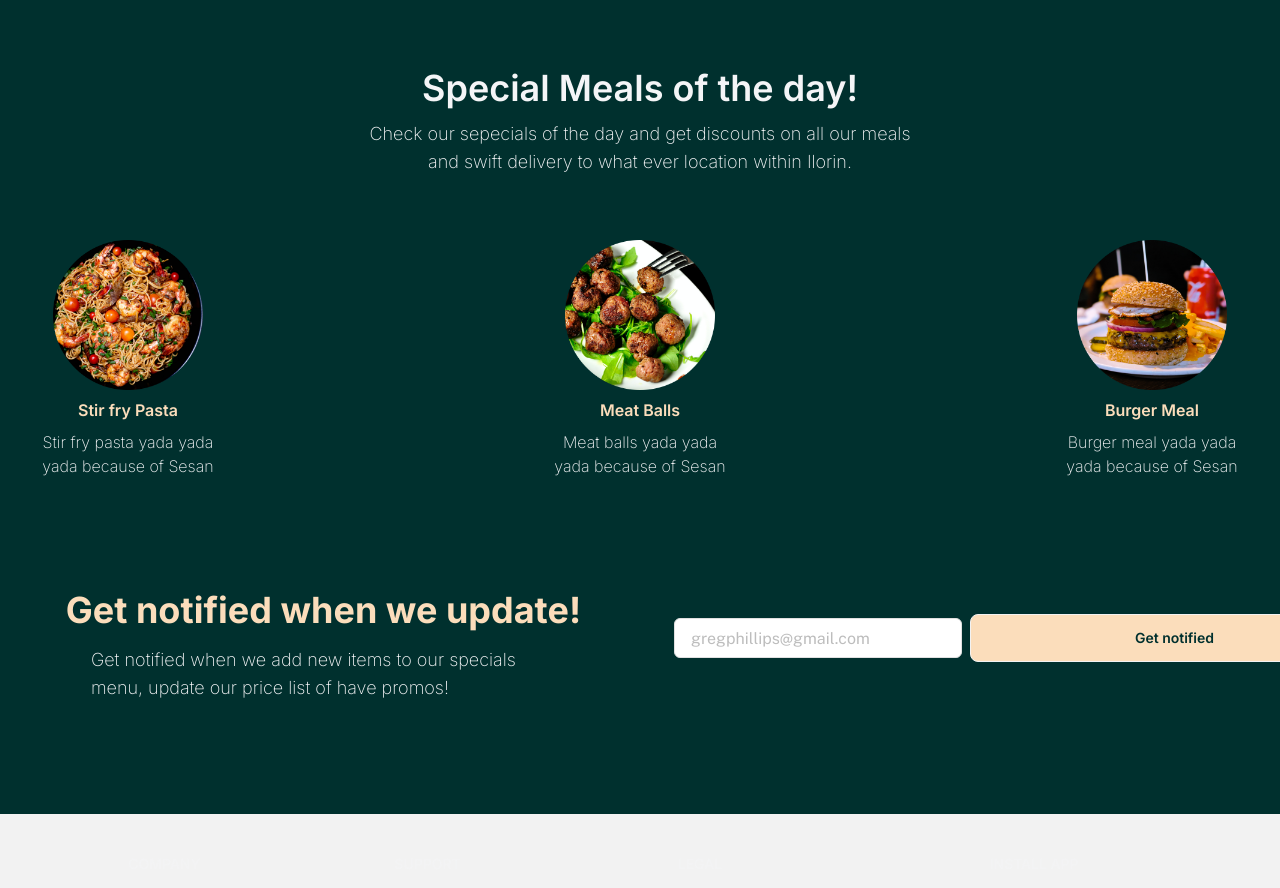
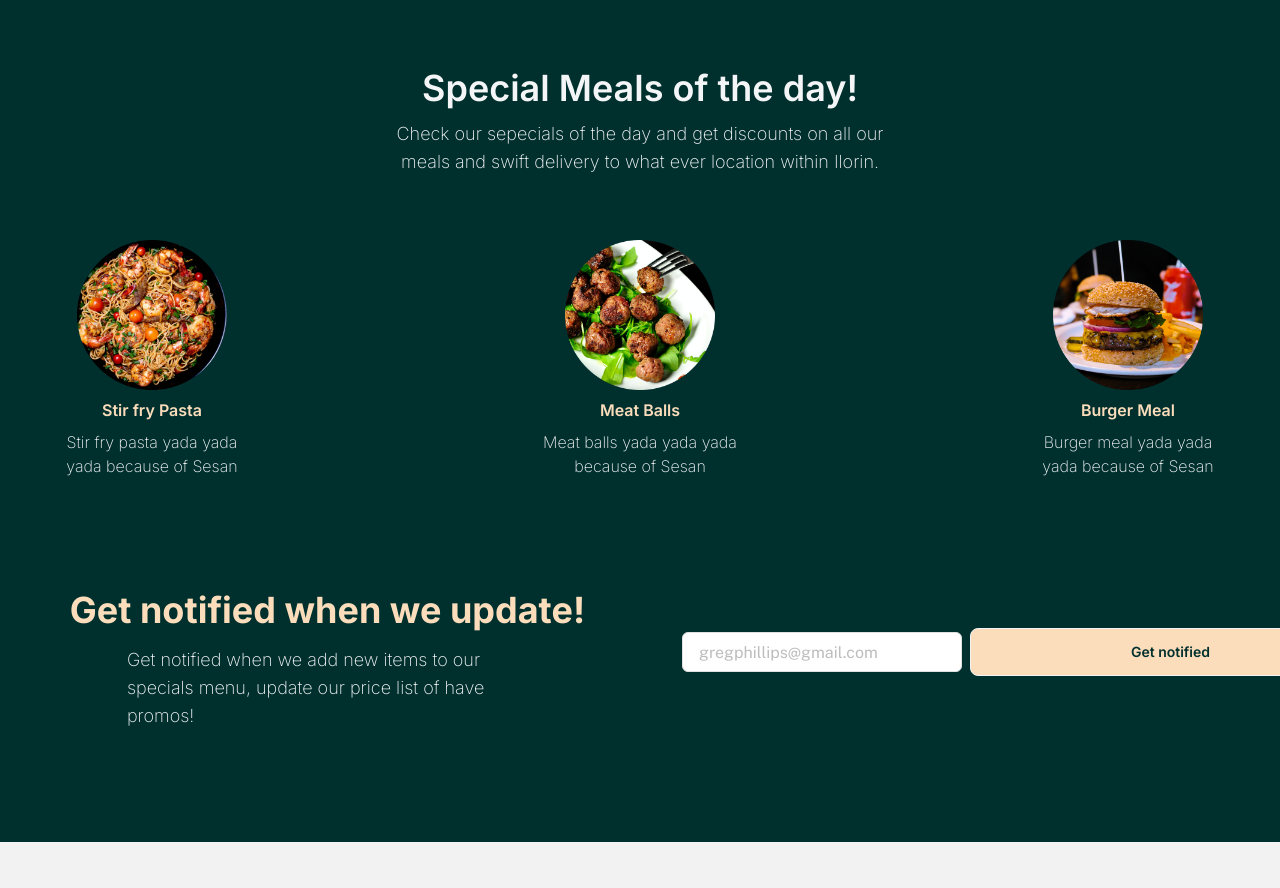
Before and after one commit to Ichie235/Next.js-Restaurants-website, a Next.js app: page / in a window 1280 px wide. Shown: the part 460-1348 px from the top of the page. Built offline with nearby package versions, Linux system fonts and the light colour scheme.

Commit message:
add responsiveness for medium screen devices

```diff
--- a/src/components/LandingPageComponent/index.tsx
+++ b/src/components/LandingPageComponent/index.tsx
@@ -3,7 +3,7 @@ import FormInput from '../FormInput/FormInput';
 import SubmitButton from '../submitButton';
 export default function LandingPage() {
   return (
-    <div className="bg-res-green lg:px-5 overflow-hidden">
+    <div className="bg-res-green md:px-5 lg:px-5 overflow-hidden">
       {/* Hero  */}
       <div className="flex flex-col items-center gap-9 p-8 lg:flex-row-reverse lg:gap-16 xl:gap-[17rem]">
         {/* Hero Image */}
@@ -12,7 +12,7 @@ export default function LandingPage() {
             src="/assets/bon-vivant-meal.png"
             width={250}
             height={250}
-            className="md:w-80 md:h-80 lg:w-[400px] lg:h-[400px] "
+            className="md:w-96 md:h-80 lg:w-[400px] lg:h-[400px] "
             alt="hero image"
           />
         </div>
@@ -21,7 +21,7 @@ export default function LandingPage() {
             Order <span className="text-res-orange-lite">food</span> anytime,
             anywhere
           </h2>
-          <p className="text-res-gray text-base text-center font-extralight mt-6 lg:w-[609px] lg:px-8 lg:text-lg lg:text-left">
+          <p className="text-res-gray text-base text-center font-extralight mt-6 md:px-9 lg:w-[609px] lg:px-8 lg:text-lg lg:text-left">
             Browse from our list of specials to place your order and have food
             delivered to you in no time. Affordable, tasty and fast!
           </p>
@@ -54,12 +54,12 @@ export default function LandingPage() {
           <h2 className="text-center text-res-gray text-xl font-semibold lg:text-4xl ">
             Special Meals of the day!
           </h2>
-          <p className=" text-res-gray text-sm font-extralight mt-3 px-6 lg:w-[609px] lg:text-lg lg:text-center">
+          <p className=" text-res-gray text-sm font-extralight mt-3 px-6 md:px-14 md:text-center lg:w-[609px] lg:text-lg lg:text-center">
             Check our sepecials of the day and get discounts on all our meals
             and swift delivery to what ever location within Ilorin.
           </p>
         </div>
-        <div className="flex flex-col gap-6 lg:mt-16 lg:flex-row lg:gap-32 xl:gap-56">
+        <div className="flex flex-col gap-6 md:mt-10 md:grid md:grid-cols-3 lg:mt-16 lg:flex-row lg:gap-32 xl:gap-56">
           <div className="flex flex-col items-center">
             {' '}
             <Image
@@ -72,7 +72,7 @@ export default function LandingPage() {
               <h3 className="text-res-orange-lite text-center my-2 font-semibold">
                 Stir fry Pasta
               </h3>
-              <p className="text-res-gray text-center font-extralight px-14 lg:w-[288px]">
+              <p className="text-res-gray text-center font-extralight px-14 md:px-10 lg:w-[288px]">
                 Stir fry pasta yada yada yada because of Sesan
               </p>
             </div>
@@ -89,7 +89,7 @@ export default function LandingPage() {
               <h3 className="text-res-orange-lite text-center my-2 font-semibold">
                 Meat Balls
               </h3>
-              <p className="text-res-gray text-center font-extralight px-14 lg:w-[288px]">
+              <p className="text-res-gray text-center font-extralight px-14 md:px-10  lg:w-[288px]">
                 Meat balls yada yada yada because of Sesan
               </p>
             </div>
@@ -106,7 +106,7 @@ export default function LandingPage() {
               <h3 className="text-res-orange-lite text-center my-2 font-semibold">
                 Burger Meal
               </h3>
-              <p className="text-res-gray text-center font-extralight px-14 lg:w-[288px]">
+              <p className="text-res-gray text-center font-extralight px-14 md:px-10  lg:w-[288px]">
                 Burger meal yada yada yada because of Sesan
               </p>
             </div>
@@ -115,26 +115,26 @@ export default function LandingPage() {
       </div>
 
       {/* Section 3 */}
-      <div className="flex flex-col items-center mt-12 lg:flex-row lg:justify-center lg:px-2 lg:my-28 lg:gap-14 xl:gap-56">
+      <div className="flex flex-col items-center mt-12 lg:flex-row lg:justify-center lg:px-2 lg:my-28 lg:gap-5 xl:gap-56">
         <div className="flex flex-col items-center gap-4">
           <h3 className="text-res-orange-lite font-bold text-xl text-center lg:text-4xl lg:w-[549px]">
             {' '}
             Get notified when we update!
           </h3>
-          <p className="text-res-gray px-6 font-extralight lg:w-[513px] lg:text-lg">
+          <p className="text-res-gray px-6 font-extralight md:px-14 lg:w-[513px] lg:text-lg">
             {' '}
             Get notified when we add new items to our specials menu, update our
             price list of have promos!
           </p>
         </div>
-        <div className='flex justify-center lg:gap-2 mt-6 mb-10'>
+        <div className='flex justify-center md:gap-9 lg:gap-2 mt-6 mb-10'>
           <FormInput
             type="email"
             name="email"
             title=""
             placeholder="gregphillips@gmail.com"
             value={''}
-            className="border-2 border-gray-300 bg-white rounded-md py-2 px-4  focus:bg-white w-[85%] h-[40px] lg:w-[288px]"
+            className="border-2 border-gray-300 bg-white rounded-md py-2 px-4  focus:bg-white w-[85%] h-[40px] md:w-[220px] lg:w-[280px]"
           />
             <SubmitButton className='bg-res-orange-lite text-res-green normal-case w-fit h[20px] -ml-8 lg:ml-0'>Get notified</SubmitButton>
         </div>
```
